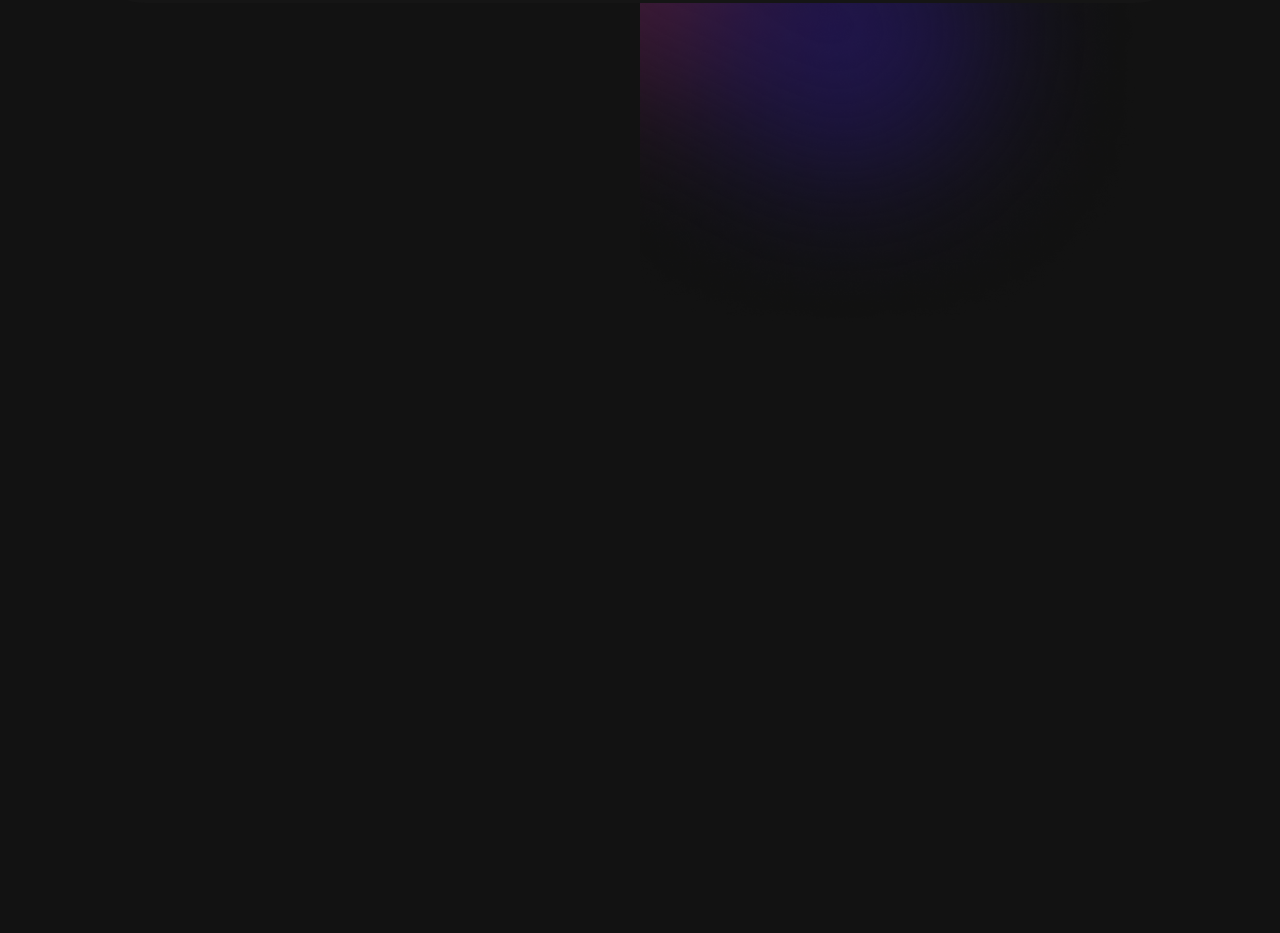
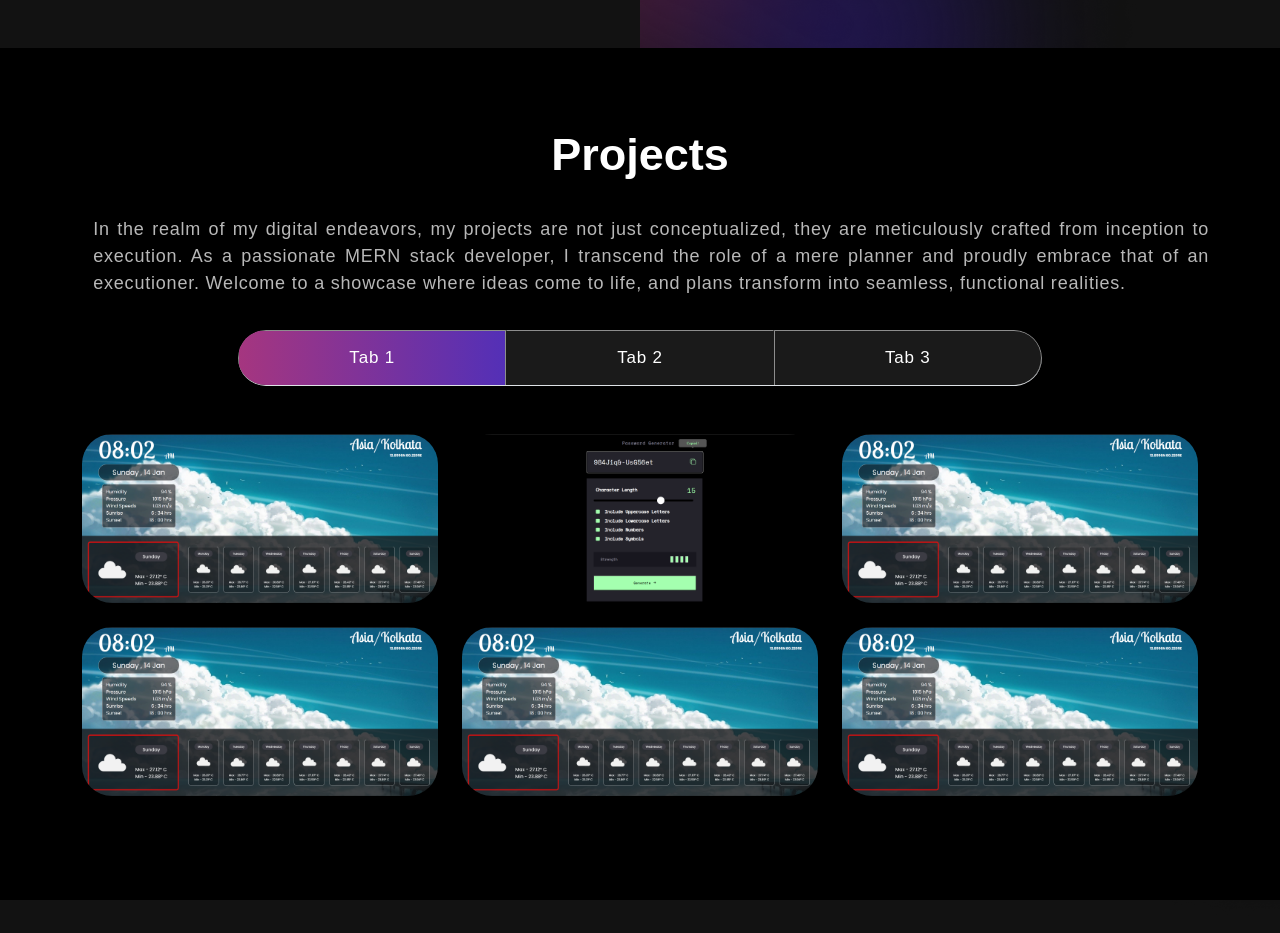
Before and after one commit to BunnyEncoder20/GitHub_Professional_Portfolio, a React (Create React App) app in the folder proffesional-portfolio/: page / in a window 1280 px wide. Shown: the part 1240-2173 px from the top of the page. Before the commit the page ends 1579 px from the top, so only its background shows below. Built offline with nearby package versions, Linux system fonts and the light colour scheme; a web font is replaced by a local one.

Commit message:
Completed Project Section. Still need to add all the projects data, Images and Links

```diff
--- a/proffesional-portfolio/src/App.js
+++ b/proffesional-portfolio/src/App.js
@@ -7,6 +7,7 @@
 import { NavBar } from './Components/NavBar/NavBar'
 import { Banner } from './Components/Banner/Banner'
 import { Skills } from './Components/Skills/Skills'
+import { Projects } from './Components/Projects/Projects';
 
 function App() {
   return (
@@ -15,7 +16,7 @@
       <NavBar />
       <Banner />
       <Skills />
-
+      <Projects />
     </div>
   );
 }
--- /dev/null
+++ b/proffesional-portfolio/src/Components/Projects/ProjectCard/ProjectCard.jsx
@@ -0,0 +1,17 @@
+
+// Importing Bootstraps
+import Col from 'react-bootstrap/Col';
+
+export const ProjectCard = ({ title, description, image}) => {
+    return (
+        <Col sm={6} md={4}>
+            <div className="proj-imgbx">
+                <img src={image} />
+                <div className="proj-txtx">
+                    <h2>{title}</h2>
+                    <span>{description}</span>
+                </div>
+            </div>
+        </Col>
+    )
+}
--- /dev/null
+++ b/proffesional-portfolio/src/Components/Projects/Projects.css
@@ -0,0 +1,144 @@
+.project {
+    padding: 80px 0;
+    position: relative;
+    background-color: black;
+}
+
+.project h2 {
+    font-size: 45px;
+    font-weight: 700;
+    text-align: center;
+}
+
+.project p {
+    color: #B8B8B8;
+    font-size: 1.125rem;
+    letter-spacing: 0.8px;
+    line-height: 1.5em;
+    margin: 3% 1%;
+    text-align: justify;
+    width: 100%;
+}
+
+.project .nav.nav-pills {
+    width: 72%;
+    margin: 0 auto;
+    border-radius: 50px;
+    background-color: rgb(255 255 255 / 10%);
+    overflow: hidden;
+}
+
+.project .nav.nav-pills .nav-item {
+    width: 33.33333%;
+}
+
+.project .nav.nav-pills .nav-link {
+    background-color: transparent;
+    border-radius: 0;
+    padding: 17px 0;
+    color: #fff;
+    width: 100%;
+    font-size: 17px;
+    letter-spacing: 0.8px;
+    font-weight: 500;
+    position: relative;
+    transition: 0.3s ease-in-out;
+    text-align: center;
+    z-index: 0;
+}
+
+.project .nav.nav-pills .nav-link::before {
+    content: "";
+    position: absolute;
+    width: 0;
+    height: 100%;
+    /* for active tab we have a gradient color */
+    background: linear-gradient(90.21deg, #AA367C -5.91%, #4A2FBD 111.58%);
+    top: 0;
+    left: 0;
+    z-index: -1;
+    transition: 0.3s ease-in-out;
+}
+
+.project .nav.nav-pills .nav-link.active::before {
+    width: 100% !important;
+}
+
+.project .nav.nav-pills .nav-link.active {
+    border: 1px solid rgba(255, 255, 255, 1);
+}
+
+.nav-link#projects-tabs-tab-first {
+    border: 1px solid rgba(255, 255, 255, 0.5);
+    border-radius: 55px 0px 0px 55px;
+}
+
+.nav-link#projects-tabs-tab-second {
+    border-top: 1px solid rgba(255, 255, 255, 0.5);
+    border-bottom: 1px solid rgba(255, 255, 255, 0.5);
+}
+
+.nav-link#projects-tabs-tab-third {
+    border: 1px solid rgba(255, 255, 255, 0.5);
+    border-radius: 0 55px 55px 0;
+}
+
+.proj-imgbx {
+    position: relative;
+    border-radius: 30px;
+    overflow: hidden;
+    margin-bottom: 24px;
+}
+
+.proj-imgbx::before {
+    content: "";
+    background: linear-gradient(90.21deg, #AA367C -5.91%, #4A2FBD 111.58%);
+    opacity: 0.85;
+    position: absolute;
+    width: 100%;
+    height: 0;
+    transition: 0.4s ease-in-out;
+}
+
+.proj-imgbx:hover::before {
+    height: 100%;
+}
+
+.proj-txtx {
+    position: absolute;
+    text-align: center;
+    top: 65%;
+    left: 50%;
+    transform: translate(-50%, -50%);
+    transition: 0.5s ease-in-out;
+    opacity: 0;
+    width: 100%;
+}
+
+.proj-imgbx:hover .proj-txtx {
+    top: 50%;
+    opacity: 1;
+}
+
+.proj-txtx h4 {
+    font-size: 30px;
+    font-weight: 700;
+    letter-spacing: 0.8px;
+    line-height: 1.1em;
+}
+
+.proj-txtx span {
+    font-style: italic;
+    font-weight: 400;
+    font-size: 15px;
+    letter-spacing: 0.8px;
+}
+
+.background-image-right {
+    top: 20%;
+    position: absolute;
+    bottom: 0;
+    width: 35%;
+    right: 0;
+    z-index: -4;
+}
--- /dev/null
+++ b/proffesional-portfolio/src/Components/Projects/Projects.jsx
@@ -0,0 +1,105 @@
+import React from 'react'
+
+// Importing Component
+import { ProjectCard } from './ProjectCard/ProjectCard';
+
+// Importing css and Assets
+import './Projects.css'
+import colorSharp2 from '../../Assets/Images/color-sharp2.png'
+import WeatherHub from "../../Assets/Project Images/WeatherHub.png"
+import PasswordGenerator from "../../Assets/Project Images/PasswordGenerator.png"
+
+// Importing Bootstrap
+import Nav from 'react-bootstrap/Nav';
+import Row from 'react-bootstrap/Row';
+import Col from 'react-bootstrap/Col';
+import Tab from 'react-bootstrap/Tab';
+import Container from 'react-bootstrap/Container';
+
+
+
+export const Projects = () => {
+
+    // Creating a list for projects :
+    const projects = [
+        {
+            title: "WeatherHub",
+            description: "A simple Weather Displaying Website which fetches data from OpenWeatherAPI. It's a responsive website which shows the current local weather and the forecasted weather for the next 7 days.",
+            image: WeatherHub
+        },
+        {
+            title: "Pwd Gen",
+            description: "A password generating website that can make passwords of desired length and can include Uppercase and lowercase letters, numbers and special symbols.",
+            image: PasswordGenerator
+        },
+        {
+            title: "WeatherHub",
+            description: "A simple Weather Displaying Website which fetches data from OpenWeatherAPI. It's a responsive website which shows the current local weather and the forecasted weather for the next 7 days.",
+            image: WeatherHub
+        },
+        {
+            title: "WeatherHub",
+            description: "A simple Weather Displaying Website which fetches data from OpenWeatherAPI. It's a responsive website which shows the current local weather and the forecasted weather for the next 7 days.",
+            image: WeatherHub
+        },
+        {
+            title: "WeatherHub",
+            description: "A simple Weather Displaying Website which fetches data from OpenWeatherAPI. It's a responsive website which shows the current local weather and the forecasted weather for the next 7 days.",
+            image: WeatherHub
+        },
+        {
+            title: "WeatherHub",
+            description: "A simple Weather Displaying Website which fetches data from OpenWeatherAPI. It's a responsive website which shows the current local weather and the forecasted weather for the next 7 days.",
+            image: WeatherHub
+        },
+
+    ]
+
+    return (
+        <section className='project' id='project'>
+            <Container>
+                <Row>
+                    <Col>
+                        <h2>Projects</h2>
+                        <p>In the realm of my digital endeavors, my projects are not just conceptualized, they are meticulously crafted from inception to execution. As a passionate MERN stack developer, I transcend the role of a mere planner and proudly embrace that of an executioner. Welcome to a showcase where ideas come to life, and plans transform into seamless, functional realities.</p>
+
+                        {/* Navigation Tabs */}
+                        <Tab.Container id="projects-tabs" defaultActiveKey="first">
+                            <Nav variant="tabs" className='nav-pills mb-5 justify-content-center align-items-center' id='pills-tab'>
+                                <Nav.Item>
+                                    <Nav.Link eventKey="first">Tab 1</Nav.Link>
+                                </Nav.Item>
+                                <Nav.Item>
+                                    <Nav.Link eventKey="second">Tab 2</Nav.Link>
+                                </Nav.Item>
+                                <Nav.Item>
+                                    <Nav.Link eventKey="third">Tab 3</Nav.Link>
+                                </Nav.Item>
+                            </Nav>
+
+                            {/* Tabs Content */}
+                            <Tab.Content>
+                                <Tab.Pane eventKey="first">
+                                    <Row>
+                                        {
+                                            projects.map((project,index)=>{
+                                                return(
+                                                    <ProjectCard key={index} {...project}/>
+                                                )
+                                            })
+                                        }
+                                    </Row>
+                                </Tab.Pane>
+                                <Tab.Pane eventKey="second">Hellow projects</Tab.Pane>
+                                <Tab.Pane eventKey="third">Hellow projects</Tab.Pane>
+                            </Tab.Content>
+                        </Tab.Container>
+                    </Col>
+                </Row>
+            </Container>
+
+            {/* Background Gradient */}
+            <img className="background-image-right" src={colorSharp2} />
+        </section>
+    )
+}
--- a/proffesional-portfolio/src/Components/Skills/Skills.css
+++ b/proffesional-portfolio/src/Components/Skills/Skills.css
@@ -7,7 +7,7 @@
     background-color: #151515;
     border-radius: 64px;
     text-align: center;
-    padding: 60px 50px;
+    padding: 5% 2%;
     margin-top: 0px;
 }
 
@@ -18,11 +18,12 @@
 
 .skill p {
     color: #b8b8b8;
-    font-size: 18px;
+    font-size: 1.125rem;
     text-align: justify;
     letter-spacing: 0.8px;
     line-height: 1.5em;
-    margin: 14px 0 75px 0;
+    margin: 3% 1% 5% 1%;
+    width: 100%;
 }
 
 .skill-slider {
--- a/proffesional-portfolio/src/Components/Skills/Skills.jsx
+++ b/proffesional-portfolio/src/Components/Skills/Skills.jsx
@@ -10,11 +10,11 @@
 // Importing bootstrap components
 import Row from 'react-bootstrap/Row';
 import Col from 'react-bootstrap/Col';
+import Container from 'react-bootstrap/Container';
 
 // Importing react-multi-carousel
 import Carousel from 'react-multi-carousel';
 import 'react-multi-carousel/lib/styles.css';
-import Container from 'react-bootstrap/esm/Container';
 
 
 export const Skills = () => {
```
Also changed, not shown: proffesional-portfolio/src/Assets/Project Images/PasswordGenerator.png (added), proffesional-portfolio/src/Assets/Project Images/WeatherHub.png (added).
